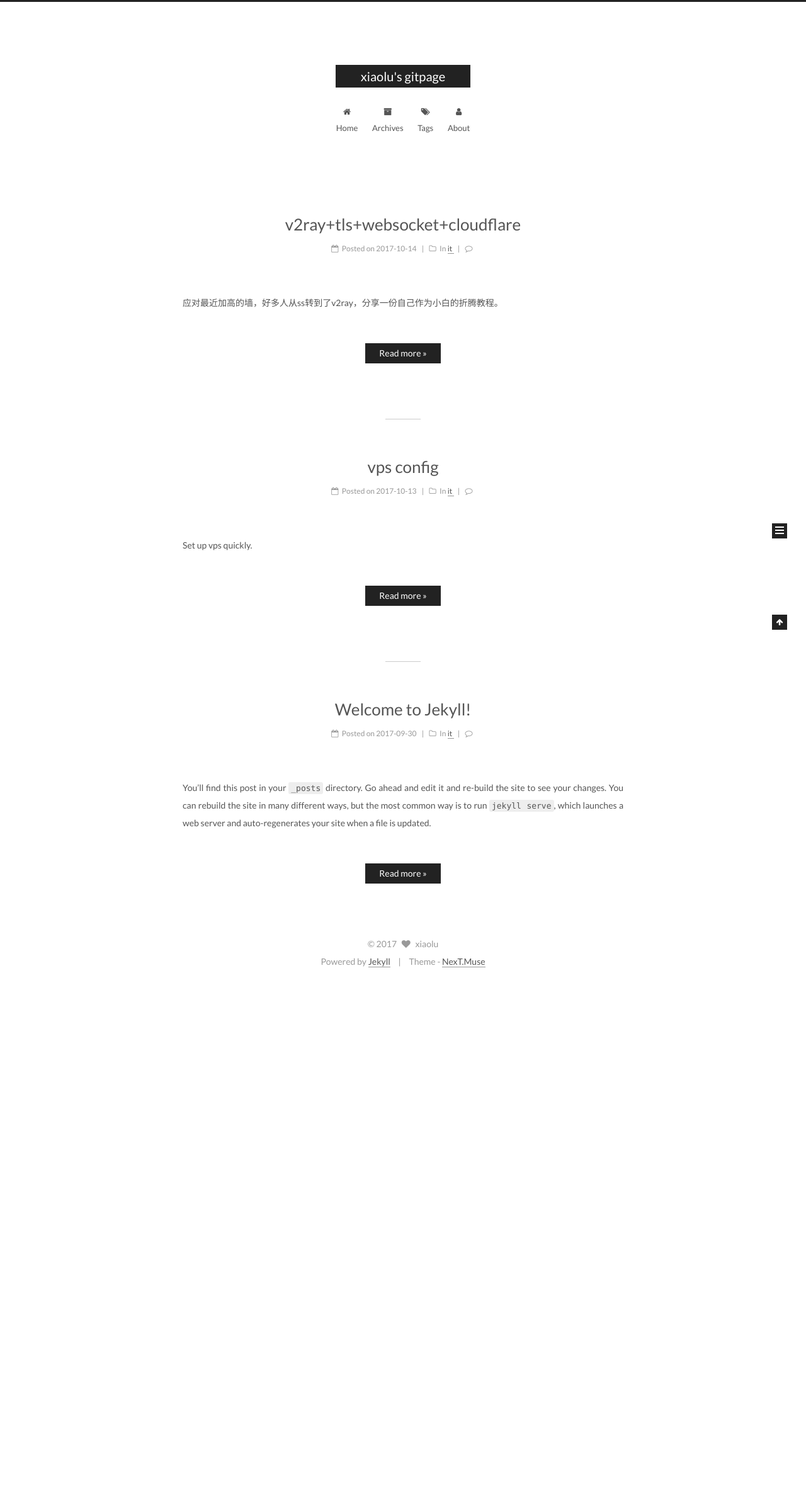
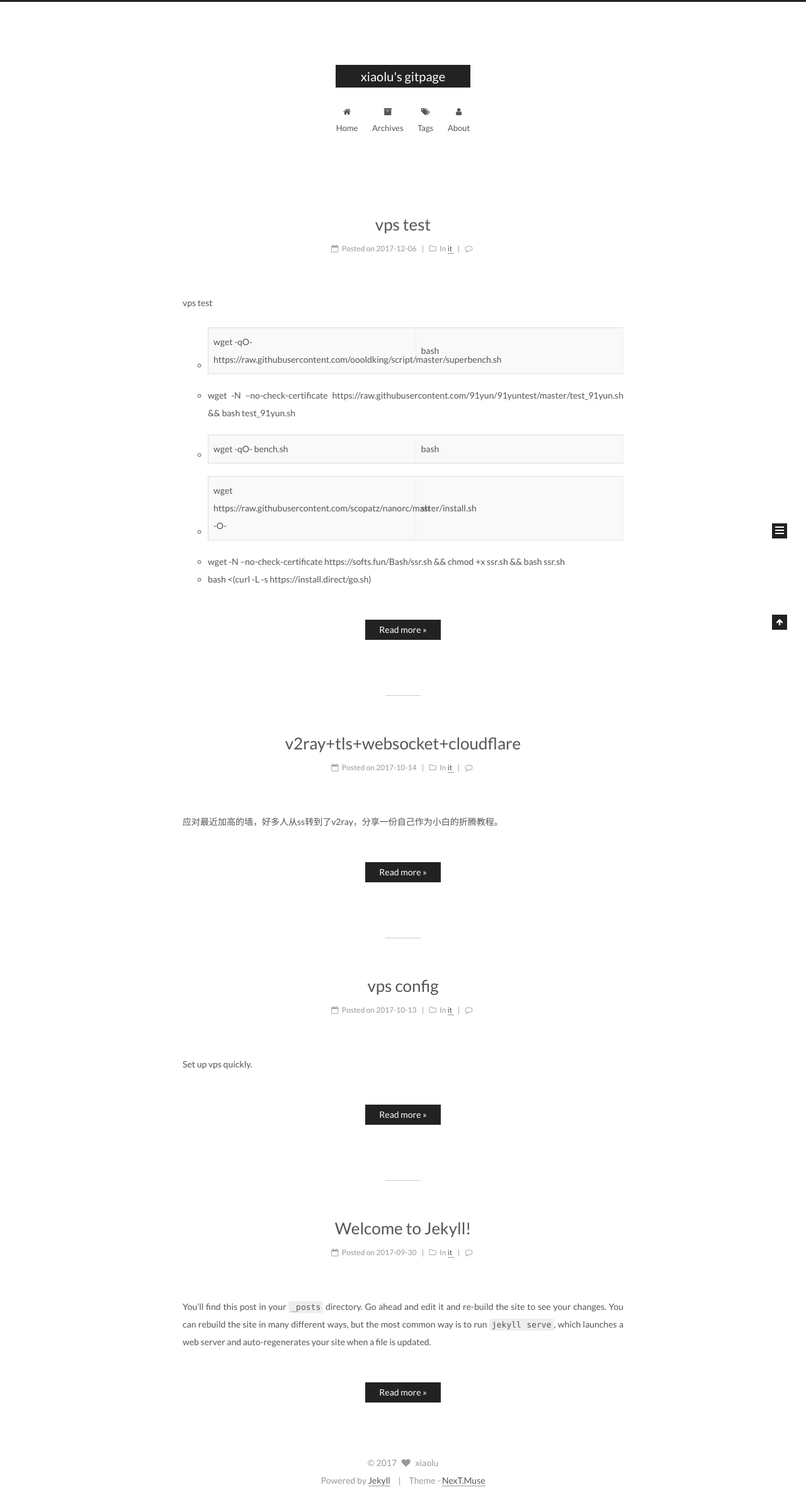
Before and after one commit to xiaolugo/xiaolugo.github.io, a Jekyll site: the page built from index.html, in a window 1280 px wide. Shown: the whole page at 63% size. Built offline with Jekyll 4.4.1, drawn with Linux system fonts in a browser that asks for light colours; the list of posts is cut into pages by our own code; comment, search, counter and statistics services are not loaded; before the commit the page ends 1561 px from its top, so only the background shows below that.

Commit message:
update 2017-12-06-the-post-7180.md

```diff
--- a/_posts/2017-12-06-the-post-7180.md
+++ b/_posts/2017-12-06-the-post-7180.md
@@ -1,9 +1,9 @@
 ---
-categories: Uncategoried
+title: 'vps test'
+layout: post
 tags:
-layout: post
-published: false
-title: Unnamed
+  - vps
+category: it
 ---
 vps test
 - wget -qO- https://raw.githubusercontent.com/oooldking/script/master/superbench.sh | bash
```
